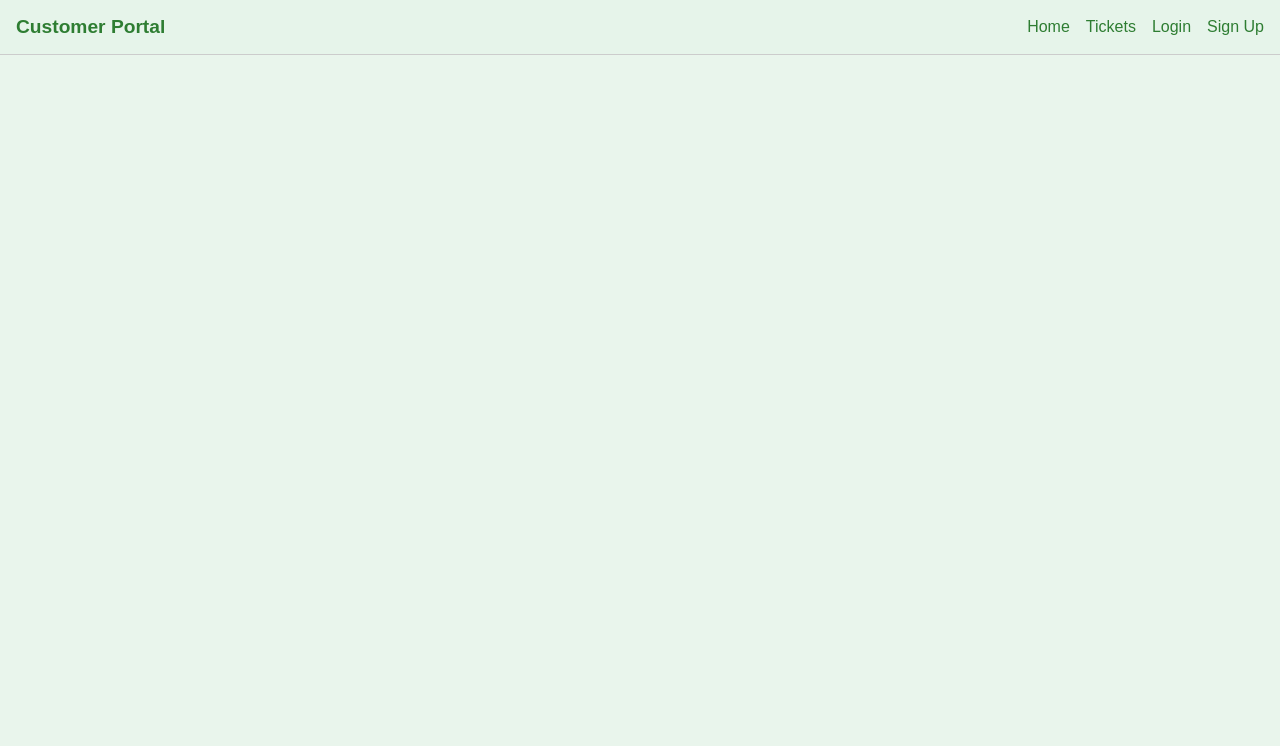
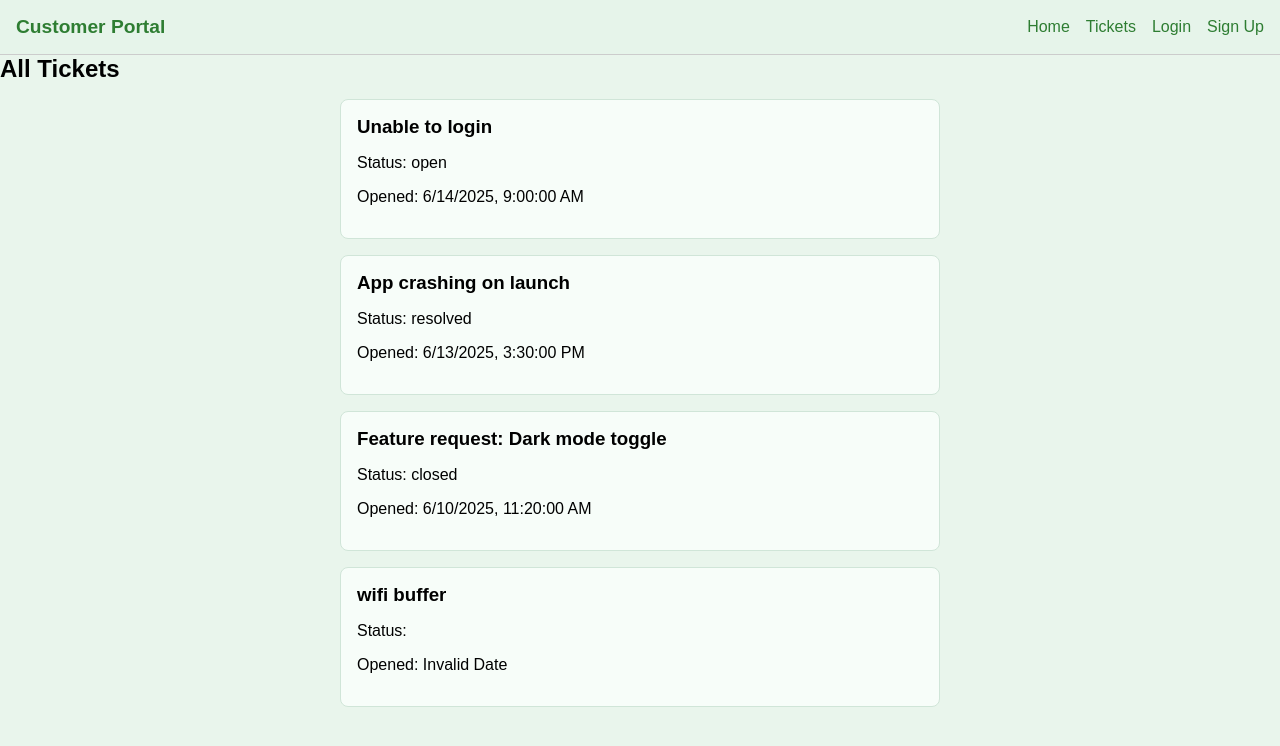
Before and after one commit to carly-cracker/Customer-Portal, a React (Vite) app: page /tickets in a window 1280 px wide. Shown: the top 746 px of the page. Built offline with nearby package versions, Linux system fonts and the light colour scheme; data requests are answered from the project's data file.

Commit message:
fixes the ticket listings and display

```diff
--- a/db.json
+++ b/db.json
@@ -1,21 +1,58 @@
 {
   "tickets": [
     {
-      "id": 1,
-      "title": "Login issue",
-      "description": "Can't log in with my credentials",
-      "priority": "High"
+      "id": "1",
+      "title": "Unable to login",
+      "status": "open",
+      "openedDate": "2025-06-14T09:00:00.000Z",
+      "comments": [
+        {
+          "id": 101,
+          "text": "I can't log into my account since this morning.",
+          "timestamp": "2025-06-14T09:05:00.000Z"
+        },
+        {
+          "id": 102,
+          "text": "We are looking into this issue.",
+          "timestamp": "2025-06-14T10:00:00.000Z"
+        }
+      ]
     },
     {
-      "id": 2,
-      "title": "Password reset broken",
-      "description": "Reset link does not work",
-      "priority": "Normal"
+      "id": "2",
+      "title": "App crashing on launch",
+      "status": "resolved",
+      "openedDate": "2025-06-13T15:30:00.000Z",
+      "comments": [
+        {
+          "id": 103,
+          "text": "App crashes every time I open it on Android.",
+          "timestamp": "2025-06-13T15:35:00.000Z"
+        }
+      ]
     },
     {
-      "id": "dbd6",
-      "title": "lost password",
-      "description": "I forgot my password help to retrieve",
+      "id": "3",
+      "title": "Feature request: Dark mode toggle",
+      "status": "closed",
+      "openedDate": "2025-06-10T11:20:00.000Z",
+      "comments": [
+        {
+          "id": 104,
+          "text": "Dark mode would be great for night use.",
+          "timestamp": "2025-06-10T11:25:00.000Z"
+        },
+        {
+          "id": 105,
+          "text": "This has now been added. Thank you!",
+          "timestamp": "2025-06-12T08:00:00.000Z"
+        }
+      ]
+    },
+    {
+      "id": "f34b",
+      "title": "wifi buffer",
+      "description": "my wifi has been buffering since morning",
       "priority": "High"
     }
   ]
--- a/src/App.css
+++ b/src/App.css
@@ -321,3 +321,91 @@ button[type="submit"] {
 button[type="submit"]:hover {
   background-color: #218838;
 }
+
+.tickets-list {
+  max-width: 800px;
+  margin: 20px auto;
+  padding: 1rem;
+}
+
+.ticket-card {
+  border: 1px solid #ccc;
+  border-radius: 8px;
+  padding: 1rem;
+  margin-bottom: 1rem;
+  background-color: white;
+}
+
+body.dark-mode .ticket-card {
+  background-color: #2a2c3d;
+  border-color: #444;
+}
+
+.ticket-card a {
+  color: #28a745;
+  text-decoration: none;
+  font-weight: bold;
+}
+
+.ticket-detail {
+  border: 1px solid #ccc;
+  border-radius: 10px;
+  padding: 1rem;
+  max-width: 600px;
+  margin: auto;
+  background: #fff;
+}
+
+.ticket-detail h3 {
+  margin-top: 0;
+}
+
+.comments-list {
+  list-style: none;
+  padding-left: 0;
+  margin-bottom: 1rem;
+}
+
+.comments-list li {
+  margin-bottom: 0.75rem;
+  padding: 0.5rem;
+  background-color: #f3f3f3;
+  border-radius: 5px;
+}
+
+.comment-form textarea {
+  width: 100%;
+  height: 80px;
+  padding: 0.5rem;
+  margin-bottom: 0.5rem;
+  border-radius: 5px;
+  border: 1px solid #ccc;
+}
+
+.comment-form button {
+  padding: 0.5rem 1rem;
+  background-color: #28a745;
+  color: white;
+  border: none;
+  border-radius: 5px;
+  cursor: pointer;
+}
+
+.ticket-card {
+  background-color: #f7fdf9;
+  border: 1px solid #d0e5d8;
+  border-radius: 8px;
+  padding: 1rem;
+  margin-bottom: 1rem;
+  transition: background-color 0.3s ease;
+}
+
+.ticket-card:hover {
+  background-color: #e6f4ec;
+}
+
+.ticket-list {
+  max-width: 600px;
+  margin: 0 auto;
+  padding: 1rem;
+}
--- a/src/App.jsx
+++ b/src/App.jsx
@@ -2,8 +2,10 @@ import { BrowserRouter, Routes, Route } from 'react-router-dom';
 import Login from './components/Login';
 import Signup from './components/Signup';
 import Header from "./components/Header";
+import TicketDetails from './pages/TicketDetails';
 import Home from './pages/Home';
 import './App.css'
+import Tickets from './pages/Tickets';
 
 function App() {
   return (
@@ -13,6 +15,8 @@ function App() {
         <Route path ='/' element={<Home/>}/>
         <Route path="/login" element={<Login />} />
         <Route path="/signup" element={<Signup />} />
+        <Route  path='/tickets' element={<Tickets/>}/>
+        <Route path='/tickets/:id' element={<TicketDetails />} />
       </Routes>
     </BrowserRouter>
   );
--- a/src/components/TicketDetail.jsx
+++ b/src/components/TicketDetail.jsx
@@ -0,0 +1,88 @@
+import { useState } from "react";
+
+function TicketDetail({ ticket }) {
+  const [comment, setComment] = useState("");
+  const [comments, setComments] = useState(ticket.comments || []);
+  const [status, setStatus] = useState(ticket.status); // local status state
+
+  const handleAddComment = (e) => {
+    e.preventDefault();
+    if (!comment.trim()) return;
+
+    const newComment = {
+      id: Date.now(),
+      text: comment,
+      timestamp: new Date().toISOString(),
+    };
+
+    setComments([...comments, newComment]);
+    setComment("");
+
+    fetch(`http://localhost:3000/tickets/${ticket.id}/comments`, {
+      method: "POST",
+      headers: { "Content-Type": "application/json" },
+      body: JSON.stringify(newComment),
+    });
+  };
+
+  const handleStatusChange = (e) => {
+    const newStatus = e.target.value;
+    setStatus(newStatus);
+
+    // Send PATCH to backend
+    fetch(`http://localhost:3000/tickets/${ticket.id}`, {
+      method: "PATCH",
+      headers: { "Content-Type": "application/json" },
+      body: JSON.stringify({ status: newStatus }),
+    })
+      .then((res) => {
+        if (!res.ok) throw new Error("Failed to update status");
+      })
+      .catch((err) => console.error(err));
+  };
+
+  return (
+    <div className="ticket-detail">
+      <h3>{ticket.title}</h3>
+
+      <label>
+        Status:{" "}
+        <select value={status} onChange={handleStatusChange}>
+          <option value="open">Open</option>
+          <option value="in-progress">In Progress</option>
+          <option value="resolved">Resolved</option>
+        </select>
+      </label>
+
+      <p>Opened: {new Date(ticket.openedDate).toLocaleString()}</p>
+
+      <hr />
+
+      <h4>Comments:</h4>
+      <ul className="comments-list">
+        {comments.length > 0 ? (
+          comments.map((c) => (
+            <li key={c.id}>
+              <div>{c.text}</div>
+              <small>{new Date(c.timestamp).toLocaleString()}</small>
+            </li>
+          ))
+        ) : (
+          <p>No comments yet.</p>
+        )}
+      </ul>
+
+      <form onSubmit={handleAddComment} className="comment-form">
+        <textarea
+          placeholder="Add a comment..."
+          value={comment}
+          onChange={(e) => setComment(e.target.value)}
+          required
+        />
+        <button type="submit">Add Comment</button>
+      </form>
+    </div>
+  );
+}
+
+export default TicketDetail;
--- /dev/null
+++ b/src/components/TicketDisplay.jsx
@@ -0,0 +1,11 @@
+function TicketDisplay({ ticket }) {
+  return (
+    <div className="ticket-card">
+      <h3>{ticket.title}</h3>
+      <p>Status: {ticket.status}</p>
+      <p>Opened: {new Date(ticket.openedDate).toLocaleString()}</p>
+    </div>
+  );
+}
+
+export default TicketDisplay;
--- a/src/components/TicketList.jsx
+++ b/src/components/TicketList.jsx
@@ -0,0 +1,25 @@
+import { useNavigate } from "react-router-dom";
+import TicketDisplay from "./TicketDisplay";
+
+function TicketList({ tickets = [] }) {
+  const navigate = useNavigate();
+
+  if (!tickets.length) return <p>No tickets found.</p>;
+
+  return (
+    <div className="ticket-list">
+      {tickets.map((ticket) => (
+        <div
+          key={ticket.id}
+          onClick={() => navigate(`/tickets/${ticket.id}`)}
+          style={{ cursor: "pointer" }}
+        >
+          <TicketDisplay ticket={ticket} />
+        </div>
+      ))}
+    </div>
+  );
+}
+
+
+export default TicketList;
--- a/src/pages/TicketDetails.jsx
+++ b/src/pages/TicketDetails.jsx
@@ -0,0 +1,41 @@
+import { useEffect, useState } from "react";
+import { useParams } from "react-router-dom";
+import TicketDetail from "../components/TicketDetail";
+
+function TicketDetails() {
+  const { id } = useParams(); // Get the ticket ID from the URL
+  const [ticket, setTicket] = useState(null);
+  const [loading, setLoading] = useState(true);
+  const [error, setError] = useState(null);
+
+  useEffect(() => {
+    fetch(`http://localhost:3000/tickets/${id}`)
+      .then((res) => {
+        if (!res.ok) {
+          throw new Error("Failed to fetch ticket.");
+        }
+        return res.json();
+      })
+      .then((data) => {
+        setTicket(data);
+        setLoading(false);
+      })
+      .catch((err) => {
+        console.error(err);
+        setError("Ticket not found");
+        setLoading(false);
+      });
+  }, [id]);
+
+  if (loading) return <p>Loading ticket...</p>;
+  if (error) return <p>{error}</p>;
+
+  return (
+    <div className="ticket-details-page">
+      <h2>Ticket Details</h2>
+      <TicketDetail ticket={ticket} />
+    </div>
+  );
+}
+
+export default TicketDetails;
--- a/src/pages/Tickets.jsx
+++ b/src/pages/Tickets.jsx
@@ -0,0 +1,32 @@
+import { useEffect, useState } from "react";
+import TicketList from "../components/TicketList";
+
+function Tickets() {
+  const [tickets, setTickets] = useState([]);
+  const [loading, setLoading] = useState(true);
+
+  useEffect(() => {
+    fetch("http://localhost:3000/tickets")
+      .then((res) => res.json())
+      .then((data) => {
+        console.log("Fetched tickets:", data);
+        setTickets(data);
+        setLoading(false);
+      })
+      .catch((err) => {
+        console.error("Failed to fetch tickets:", err);
+        setLoading(false);
+      });
+  }, []);
+
+  if (loading) return <p>Loading tickets...</p>;
+
+  return (
+    <div className="tickets-page">
+      <h2>All Tickets</h2>
+      <TicketList tickets={tickets} />
+    </div>
+  );
+}
+
+export default Tickets;
```
